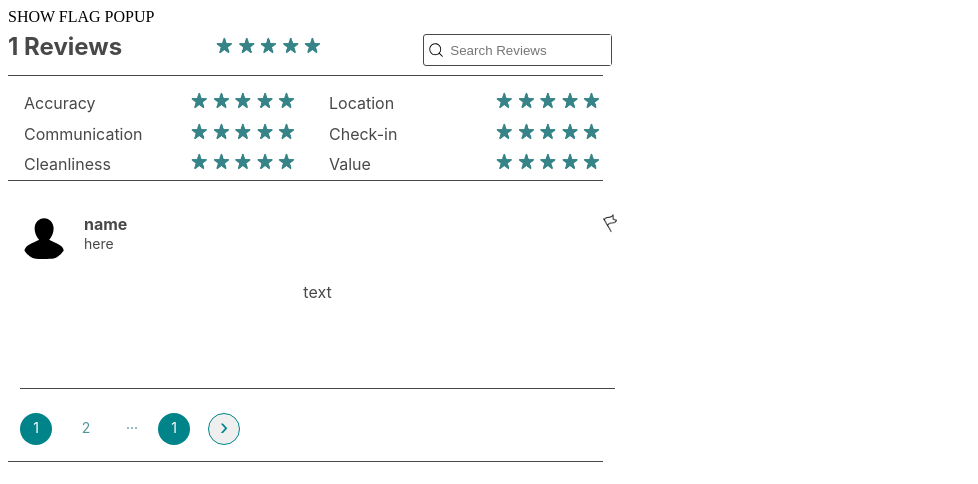
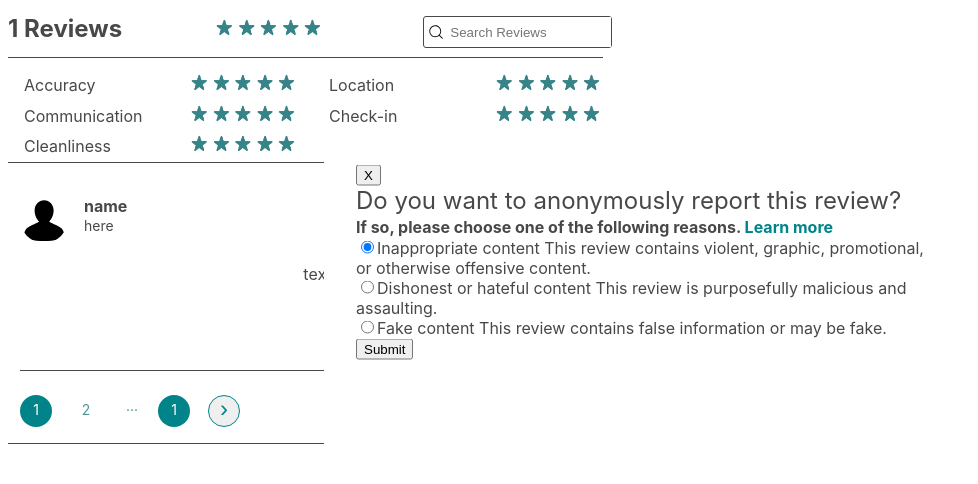
Before and after one commit to AirCnB/reviews-module, a React app: page / in a window 1280 px wide. Both pictures are taken after a click on the picture 610 px from the left and 205 px from the top of the page. Shown: the top 484 px of the page, without its empty margins (0-978 px from the left). Built offline with nearby package versions, Linux system fonts and the light colour scheme; no server answers.

Commit message:
Add FlagPopUp Box with close button

```diff
--- a/client/src/components/Flag.jsx
+++ b/client/src/components/Flag.jsx
@@ -10,12 +10,37 @@ class Flag extends React.Component {
 		}
 	}
 
-
 	render () {
 		if (this.props.showPopUp === true) {
 			return (
         <div className={styles.flag}>
-					SHOW FLAG POPUP
+					<div className={styles.background}>
+          </div>
+          <div className={styles.modal}>
+            <button onClick={this.props.closeFlag}> X </button>
+            <header>
+              Do you want to anonymously report this review?
+            </header>
+            <div className={styles.directions}>
+              If so, please choose one of the following reasons. <span className={styles.learnMore}>Learn more</span>
+            </div>
+            <div>
+            <form>
+              <input type="radio" name="gender" value="male" checked/>
+                Inappropriate content
+                This review contains violent, graphic, promotional, or otherwise offensive content.
+                <br/>
+              <input type="radio" name="gender" value="female"/>
+                Dishonest or hateful content
+                This review is purposefully malicious and assaulting.
+                <br/>
+              <input type="radio" name="gender" value="other"/>
+              Fake content
+              This review contains false information or may be fake.
+            </form>
+            </div>
+            <button> Submit </button>
+          </div>
 				</div>
       )
 		} else {
--- a/client/src/components/FlagStyles.css
+++ b/client/src/components/FlagStyles.css
@@ -0,0 +1,40 @@
+
+
+
+.background {
+    height: 100%;
+    width: 100%;
+    color: black;
+    opacity: 0.5;
+    z-index: 50;
+
+}
+
+.modal {
+    position: fixed;
+    background: white;
+    padding: 32px;
+    width: 568px;
+    height: 473px;
+
+    z-index: 100;
+    top: 50%;
+    left: 50%;
+    transform: translate(-50%, -50%);
+
+}
+
+header {
+    font-size: 24px;
+    line-height: 30px;
+}
+
+.directions {
+    font-size: 16px;
+    line-height: 22px;
+    font-weight: bold;
+}
+.learnMore {
+    color: #008489;
+
+}
--- a/client/src/components/indexStyles.css
+++ b/client/src/components/indexStyles.css
@@ -1,12 +1,13 @@
-
+.app{
+  color: #484848;
+  font-family: Circular, -apple-system, BlinkMacSystemFont, Roboto, Helvetica Neue, sans-serif;
+}
 .container {
-	color: #484848;
-  font-family: Circular, -apple-system, BlinkMacSystemFont, Roboto, Helvetica Neue, sans-serif;
   font-size: 16px;
   line-height: 22px;
   width: 595px;
   height: 5670px;
-
+  z-index: -1;
 	grid-template-rows: 100px 132px auto;
 }
 
--- a/client/src/index.jsx
+++ b/client/src/index.jsx
@@ -41,6 +41,7 @@ class App extends React.Component {
 		this.showAllReviews = this.showAllReviews.bind(this);
     this.handleChange = this.handleChange.bind(this);
     this.renderFlagPopUp = this.renderFlagPopUp.bind(this);
+    this.closeFlag = this.closeFlag.bind(this);
 
 	}
 
@@ -113,13 +114,20 @@ class App extends React.Component {
 		this.setState({
       showPopUp: true,
     });
-	}
+  }
+
+  closeFlag() {
+    this.setState({
+      showPopUp: false,
+    });
+  }
 
 	render() {
 		return (
-      <div>
+      <div className={styles.app}>
         <Flag
           showPopUp={this.state.showPopUp}
+          closeFlag={this.closeFlag}
         />
         <div className={styles.container}>
           <div className={styles.row1}>
```
